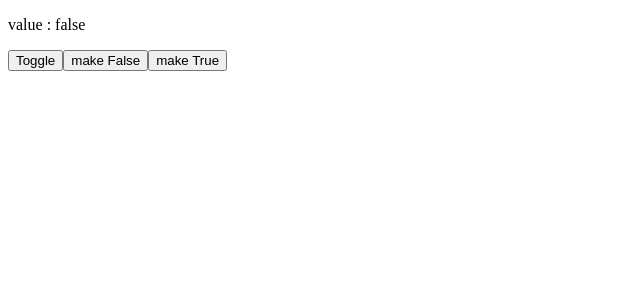
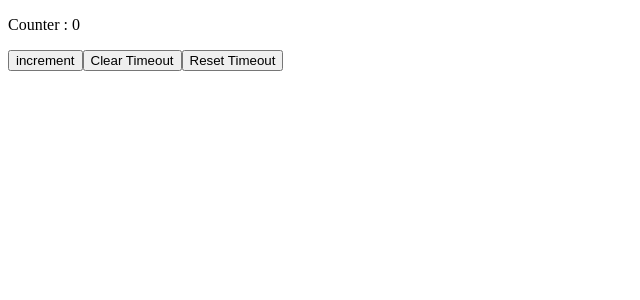
Before and after one commit to MOHI-UDDIN-AKBAR/React-Custom-Hooks, a React (Create React App) app: page / in a window 1280 px wide. Shown: the top 300 px of the page, without its empty margins (0-640 px from the left). Built offline with nearby package versions, Linux system fonts and the light colour scheme.

Commit message:
feat(hook-02): useTimeout

```diff
--- a/src/App.tsx
+++ b/src/App.tsx
@@ -1,9 +1,11 @@
 import React from "react";
-import ToggleComponent from "./Components/ToggleComponent";
+import TimeOutComponent from "./Components/TimeOutComponent";
+// import ToggleComponent from "./Components/ToggleComponent";
 
 const App = () => (
   <React.Fragment>
-    <ToggleComponent />
+    {/* <ToggleComponent /> */}
+    <TimeOutComponent />
   </React.Fragment>
 );
 
--- /dev/null
+++ b/src/Components/TimeOutComponent.tsx
@@ -0,0 +1,21 @@
+import useTimeout from "../Hooks/useTimeout";
+
+const TimeOutComponent = () => {
+  const { counter, setCounter, reset, clear } = useTimeout(2000);
+  return (
+    <>
+      <p>Counter : {counter}</p>
+      <button type="button" onClick={() => setCounter((prev) => prev + 1)}>
+        increment
+      </button>
+      <button type="button" onClick={() => clear()}>
+        Clear Timeout
+      </button>
+      <button type="button" onClick={() => reset()}>
+        Reset Timeout
+      </button>
+    </>
+  );
+};
+
+export default TimeOutComponent;
--- a/src/Components/ToggleComponent.tsx
+++ b/src/Components/ToggleComponent.tsx
@@ -1,4 +1,3 @@
-import React from "react";
 import useToggle from "../Hooks/useToggle";
 
 const ToggleComponent = () => {
--- /dev/null
+++ b/src/Hooks/useTimeout.tsx
@@ -0,0 +1,31 @@
+import { useEffect, useRef, useCallback, useState } from "react";
+
+const useTimeout = (delay: number = 0) => {
+  const [counter, setCounter] = useState<number>(10);
+  const timeoutId = useRef<NodeJS.Timeout | null>();
+
+  const set = useCallback(() => {
+    timeoutId.current = setTimeout(() => setCounter(0), delay);
+  }, [delay]);
+
+  const clear = useCallback(() => {
+    if (timeoutId.current) {
+      clearTimeout(timeoutId.current);
+      timeoutId.current = null;
+    }
+  }, []);
+
+  const reset = useCallback(() => {
+    clear();
+    set();
+  }, [set, clear]);
+
+  useEffect(() => {
+    set();
+    return clear;
+  }, [delay, set, clear]);
+
+  return { counter, setCounter, reset, clear };
+};
+
+export default useTimeout;
```
